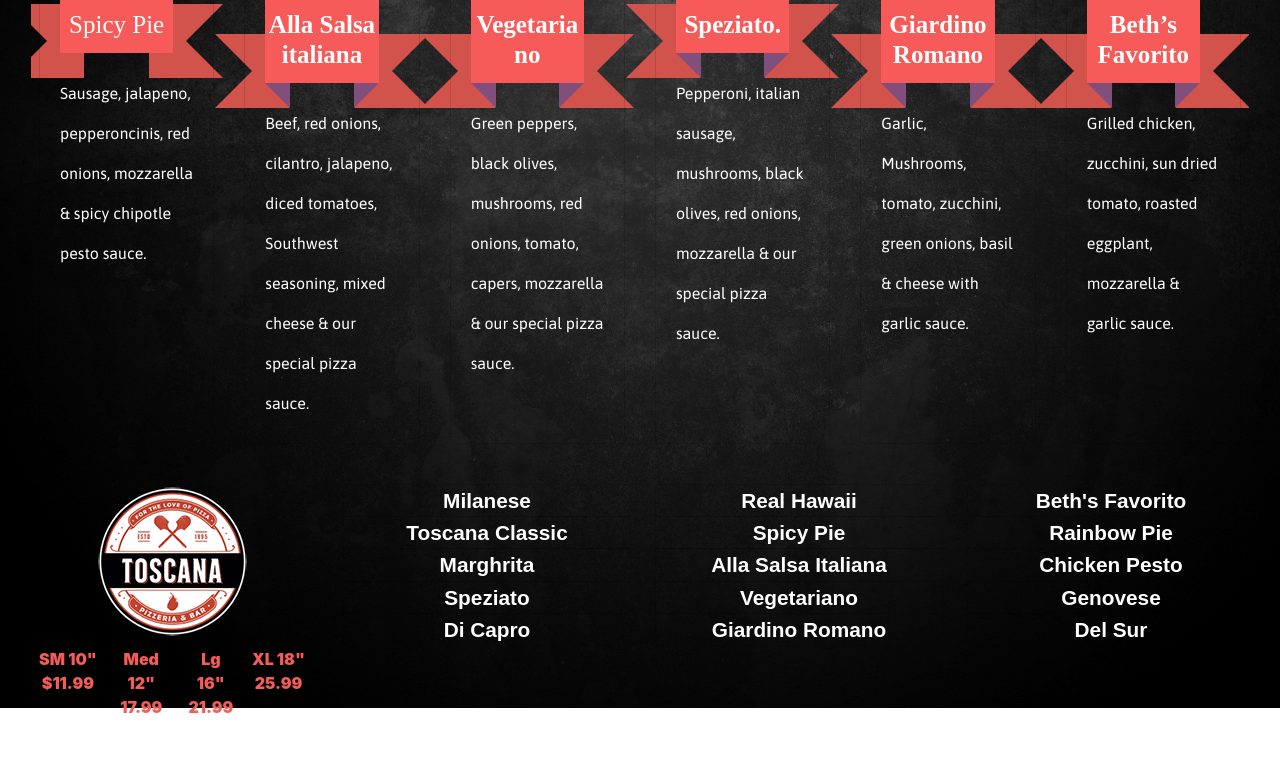
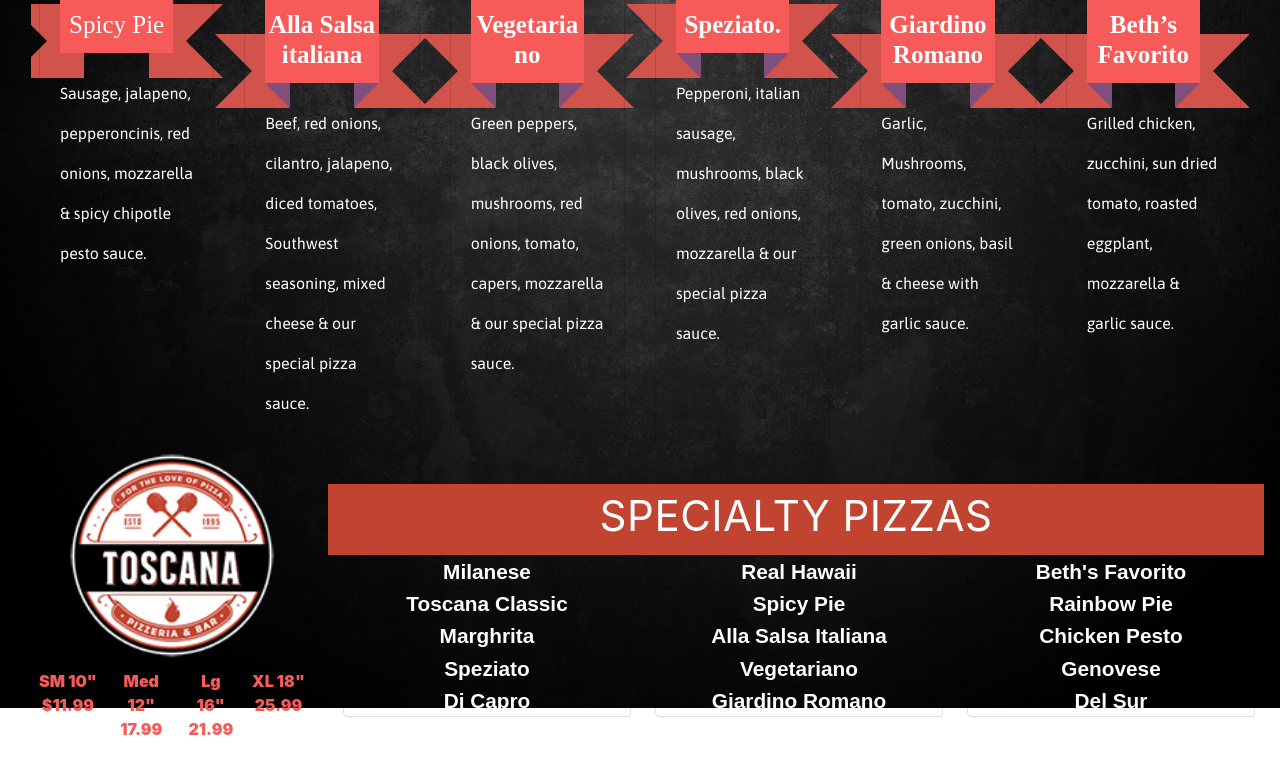
Before and after one commit to munkhuush92/pizza-menu, a plain HTML site: page index.html in a window 1280 px wide. Shown: the part 176-941 px from the top of the page. Before the commit the page ends 919 px from the top, so only its background shows below. Drawn offline with nearby package versions, Linux system fonts and the light colour scheme.

Commit message:
style changes

```diff
--- a/css/toscana.css
+++ b/css/toscana.css
@@ -103,3 +103,24 @@
   right: 0;
   border-width: 1em 1em 0 0;
  }
+footer img {
+  min-width: 75%;
+}
+footer h2 {
+  font-size: 42px;
+  font-weight: 400;
+  color: #fff;
+  letter-spacing: .5px;
+  text-transform: uppercase;
+  line-height: normal;
+}
+footer .header {
+  background: #C14430;
+  height: auto;
+  display: inline-block;
+  box-sizing: border-box;
+  padding: 6px 14px;
+}
+footer .off-top{
+  margin-top: -105px;
+}
--- a/index.html
+++ b/index.html
@@ -181,7 +181,15 @@
       <footer>
          <!-- logo -->
       <div class="row">
-                            <div class="col-3 text-center">
+        <div class="col-3">
+
+        </div>
+        <div class="col-9 text-center header">
+          <h2>Specialty Pizzas</h2>
+        </div>
+      </div>
+      <div class="row">
+                            <div class="col-3 text-center off-top">
                               <img src="resources/images/logo-new.png" class="" alt="">
                               <div class="d-flex flex-row bd-highlight mb-3" style="color: #F65B59; font-weight: 900;">
                                   <div class="p-2 bd-highlight">SM 10" $11.99</div>
@@ -194,7 +202,6 @@
 
 
                   <!-- menu items -->
-
                       <div class="col-3 text-center">
                           <div class="card bg-transparent" style="width: 18rem; color: white; font-family: 'Candal', sans-serif; font-size:24px !important;">
                              <ul class="list-group list-group-flush ">
```
